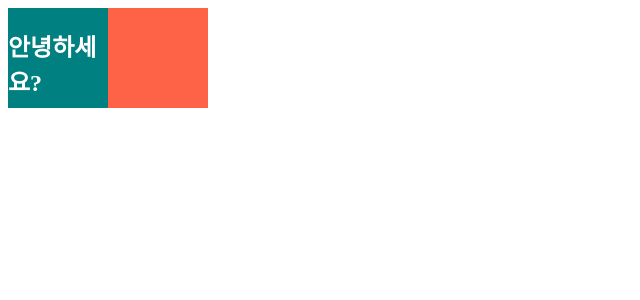
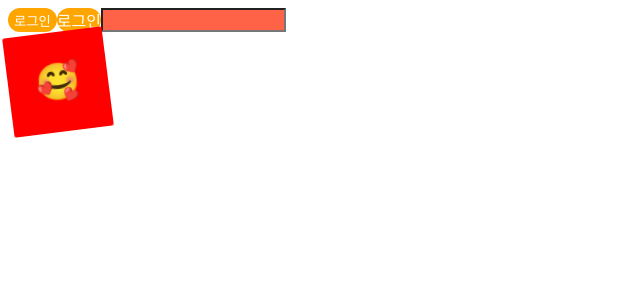
Before and after one commit to kjhto46/reactTrain, a React (Create React App) app: page / in a window 1280 px wide. Shown: the top 300 px of the page, without its empty margins (0-640 px from the left). Built offline with nearby package versions, Linux system fonts and the light colour scheme.

Commit message:
style-components 활용 애니메이션 scss처럼 작성되는걸 확인해봄

```diff
--- a/src/App.js
+++ b/src/App.js
@@ -1,28 +1,55 @@
-import styled from "styled-components";
+import styled, { keyframes } from "styled-components";
 
 const Father = styled.div`
   display: flex;
 `;
-const BoxOne = styled.div`
-  background-color: teal;
+
+const Btn = styled.button`
+  color: white;
+  background-color: orange;
+  border: 0;
+  border-radius: 15px;
+`;
+
+const Input = styled.input.attrs({ required: true })`
+  background-color: tomato;
+`;
+const rotateAni = keyframes`
+0% {transform:rotate(0deg);
+border-radius:0px;}
+50% {border-radius:50px;}
+100% {transform:rotate(360deg);
+  border-radius:0px;}
+`;
+
+const Box = styled.div`
+  display:flex;
+  justify-content: center;
+  align-items:center;
   width: 100px;
   height: 100px;
+  background: red;
+  animation: ${rotateAni} 1s linear infinite;
+  span {
+    font-size:36px;
+    &:hover {
+      font-size:40px;
+    }
+  }
 `;
-const BoxTwo = styled.div`
-  background-color: tomato;
-  width: 100px;
-  height: 100px;
-`;
-const Text = styled.h2`color:white;`;
 
 function App() {
   return (
-    <Father>
-      <BoxOne>
-        <Text>안녕하세요?</Text>
-      </BoxOne>
-      <BoxTwo></BoxTwo>
-    </Father>
+    <div>
+      <Father>
+        <Btn>로그인</Btn>
+        <Btn as="a">로그인</Btn>
+        <Input />
+      </Father>
+      <Box>
+        <span>🥰</span>
+        </Box>
+    </div>
   );
 }
 
```
